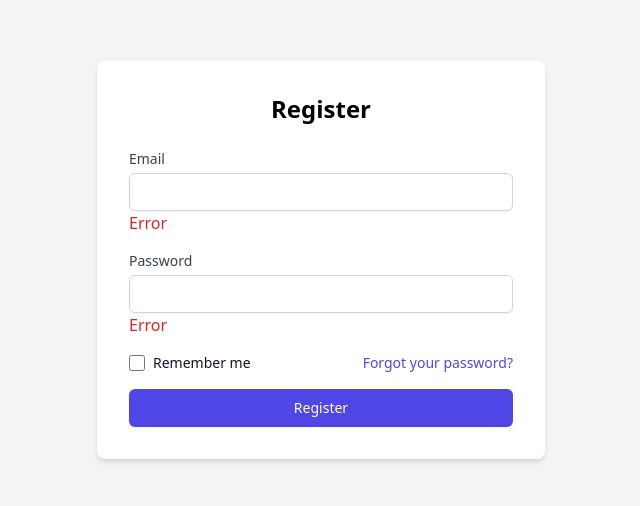
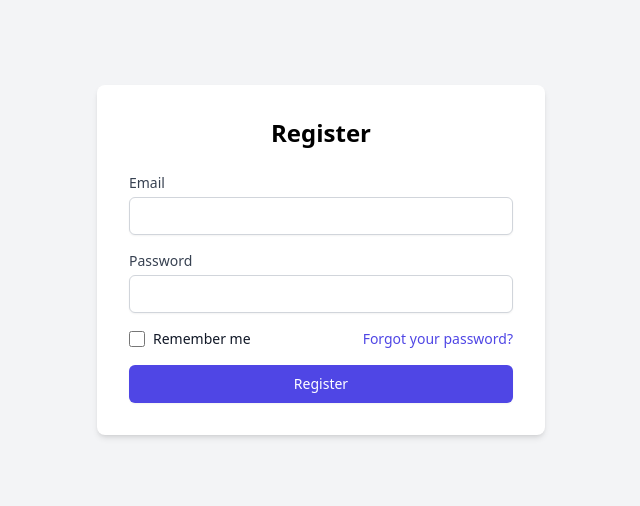
Before and after one commit to eminbasbayan/2024-3-react-bootcamp, a React (Vite) app: page / in a window 1280 px wide. Shown: the part 180-686 px from the top of the page, without its empty margins (319-959 px from the left). Built offline with nearby package versions, Linux system fonts and the light colour scheme.

Commit message:
zod kullanımı

```diff
--- a/package.json
+++ b/package.json
@@ -10,11 +10,13 @@
     "preview": "vite preview"
   },
   "dependencies": {
+    "@hookform/resolvers": "^3.9.0",
     "formik": "^2.4.6",
     "react": "^18.3.1",
     "react-dom": "^18.3.1",
     "react-hook-form": "^7.52.1",
-    "yup": "^1.4.0"
+    "yup": "^1.4.0",
+    "zod": "^3.23.8"
   },
   "devDependencies": {
     "@types/react": "^18.3.3",
--- a/src/pages/RegisterPage.jsx
+++ b/src/pages/RegisterPage.jsx
@@ -1,10 +1,29 @@
 import { useForm } from "react-hook-form";
+import * as z from "zod";
+import { zodResolver } from "@hookform/resolvers/zod";
+
+const schema = z.object({
+  email: z.string().min(1, "Zorunlu alan").email("Geçerli bir e-mail giriniz!"),
+  password: z
+    .string()
+    .min(1, "Zorunlu alan")
+    .min(6, "Şifre en az 6 karakter olmalı!"),
+});
 
 const RegisterPage = () => {
-  const { register, handleSubmit } = useForm({});
+  const {
+    register,
+    handleSubmit,
+    formState: { errors },
+    reset,
+  } = useForm({
+    resolver: zodResolver(schema),
+    mode: "onBlur",
+  });
 
   function onSubmit(values) {
     console.log(values);
+    reset();
   }
 
   return (
@@ -23,11 +42,11 @@ const RegisterPage = () => {
               type="email"
               id="email"
               className="mt-1 block w-full px-3 py-2 border border-gray-300 rounded-md shadow-sm placeholder-gray-400 focus:outline-none focus:ring-indigo-500 focus:border-indigo-500 sm:text-sm"
-              name="email"
-              {...register("name")}
+              {...register("email")}
             />
-
-            <span className="text-red-600">Error</span>
+            {errors.email && (
+              <span className="text-red-600">{errors.email.message}</span>
+            )}
           </div>
           <div>
             <label
@@ -40,10 +59,11 @@ const RegisterPage = () => {
               type="password"
               id="password"
               className="mt-1 block w-full px-3 py-2 border border-gray-300 rounded-md shadow-sm placeholder-gray-400 focus:outline-none focus:ring-indigo-500 focus:border-indigo-500 sm:text-sm"
-              name="password"
               {...register("password")}
             />
-            <span className="text-red-600">Error</span>
+            {errors.password && (
+              <span className="text-red-600">{errors.password.message}</span>
+            )}
           </div>
           <div className="flex items-center justify-between">
             <div className="flex items-center">
```
Also changed, not shown: 1 other file (tests, documents, lock files or other folders).
